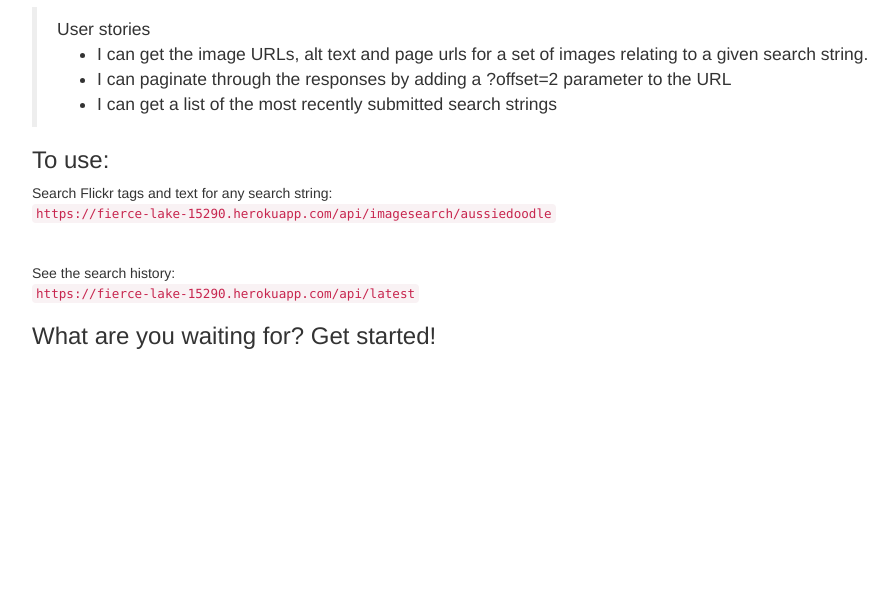
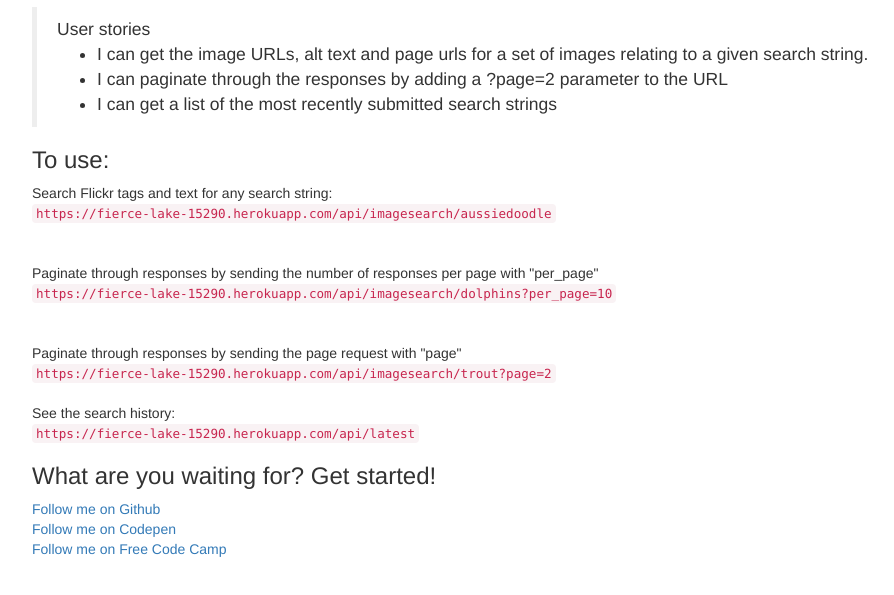
Before and after one commit to AdventureBear/fcc_img_search, a website: page index.html in a window 1280 px wide. Shown: the part 63-658 px from the top of the page, without its empty margins (38-932 px from the left). Drawn offline with nearby package versions, Linux system fonts and the light colour scheme.

Commit message:
added pagination (easy)

```diff
--- a/index.html
+++ b/index.html
@@ -13,7 +13,7 @@
     <blockquote>User stories
         <ul>
             <li>I can get the image URLs, alt text and page urls for a set of images relating to a given search string.</li>
-            <li>I can paginate through the responses by adding a ?offset=2 parameter to the URL</li>
+            <li>I can paginate through the responses by adding a ?page=2 parameter to the URL</li>
             <li>I can get a list of the most recently submitted search strings</li>
         </ul>
     </blockquote>
@@ -21,10 +21,21 @@
         Search Flickr tags and text for any search string:<br>
         <a href="https://fierce-lake-15290.herokuapp.com/api/imagesearch/aussiedoodle"><code>https://fierce-lake-15290.herokuapp.com/api/imagesearch/aussiedoodle</code></a><br>
         <br><br>
+        Paginate through responses by sending the number of responses per page with "per_page"<br>
+        <a href="https://fierce-lake-15290.herokuapp.com/api/imagesearch/dolphins?per_page=10"><code>https://fierce-lake-15290.herokuapp.com/api/imagesearch/dolphins?per_page=10</code></a><br>
+        <br><br>
+    Paginate through responses by sending the page request with "page"<br>
+        <a href="https://fierce-lake-15290.herokuapp.com/api/imagesearch/trout?page=2"><code>https://fierce-lake-15290.herokuapp.com/api/imagesearch/trout?page=2</code></a><br>
+
+    <br>
         See the search history:<br>
         <a href="https://fierce-lake-15290.herokuapp.com/api/latest"><code>https://fierce-lake-15290.herokuapp.com/api/latest</code></a><br>
 
         <h3>What are you waiting for? Get started! </h3>
+
+        <a href="https://github.com/AdventureBear">Follow me on Github</a><br>
+        <a href="http://codepen.io/AdventureBear/">Follow me on Codepen</a><br>
+        <a href="https://www.freecodecamp.com/adventurebear">Follow me on Free Code Camp</a>
 </div>
 
 
```
Also changed, not shown: server.js (+4 -3 lines).
